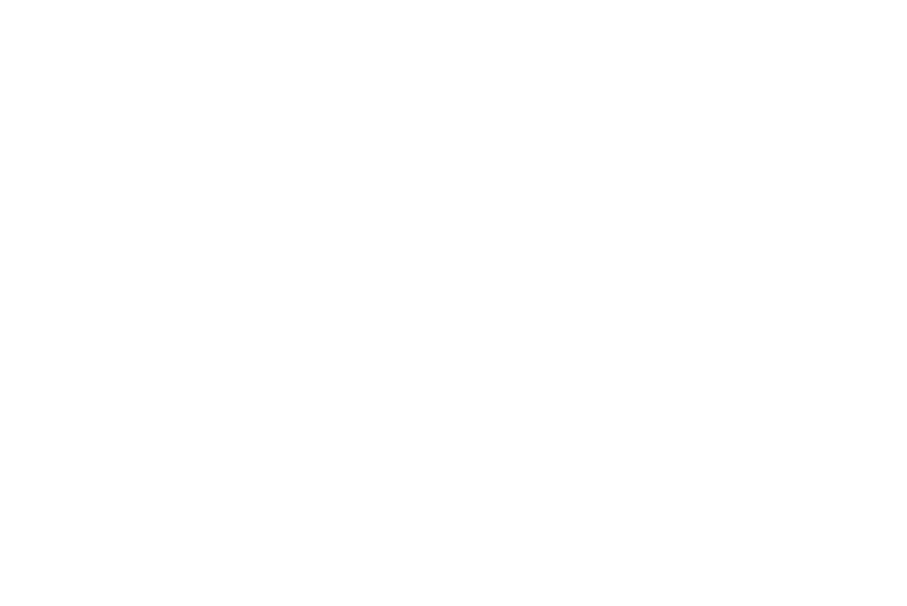
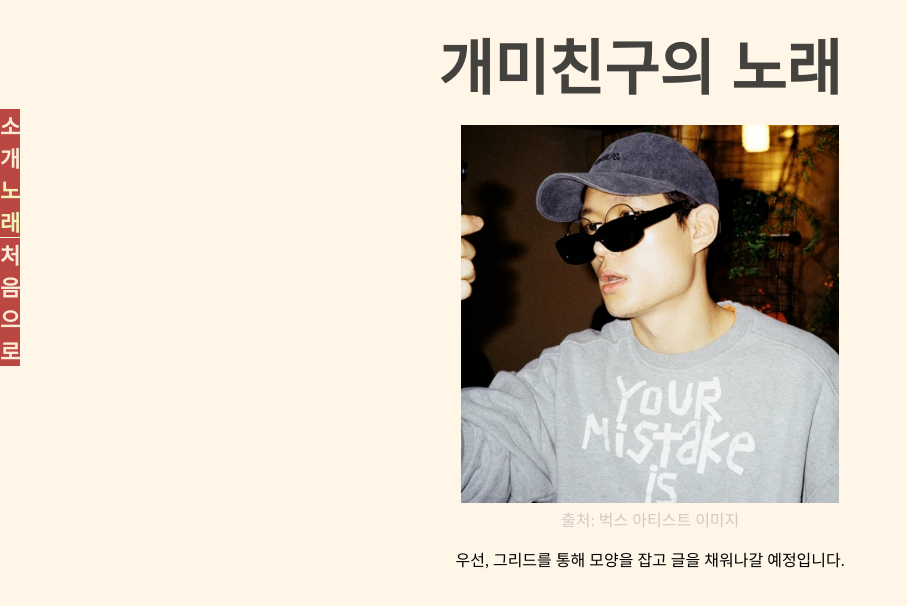
Before and after one commit to JugangAn/gamichingoo, a plain HTML site: page music.html in a window 1280 px wide. Shown: the whole page, without its empty margins (0-907 px from the left). Drawn offline with Linux system fonts and the light colour scheme; a web font is replaced by a local one.

Commit message:
Add files via upload

```diff
--- a/music.html
+++ b/music.html
@@ -1,9 +1,125 @@
 <!DOCTYPE html>
 <html>
     <head>
-        <title>Musics</title>
+        <title>Introduction</title>
+        <style>
+            @import url('https://fonts.googleapis.com/css2?family=IBM+Plex+Sans+KR&display=swap');
+            #intro {
+                background-color: rgb(255, 246, 232);
+                margin: 0;
+            }
+            #intro .container {
+                display: grid;
+                grid-template-columns: auto 1fr;
+                grid-auto-rows: auto;
+            }
+            #intro .container .box1 {
+                grid-column-start: 1;
+                grid-column-end: 4;
+                grid-row-start: 1;
+                grid-row-end: 2;
+            }
+            #intro .container .box2 {
+                grid-column-start: 1;
+                grid-column-end: 1;
+                grid-row-start: 2;
+                grid-row-end: 3;
+            }
+            #intro .container .box3 {
+                grid-column-start: 2;
+                grid-column-end: 4;
+                grid-row-start: 2;
+                grid-row-end: 3;
+            }
+            #intro .title {
+                text-align: center;
+                color: rgba(0, 0, 0, 0.733);
+                font-size: 60px;
+                font-family: 'IBM Plex Sans KR', sans-serif;
+                margin: 0; margin-top: 20px;
+            }
+            #intro .list {
+                font-weight: 600;
+                font-size: 22px;
+                color:antiquewhite;
+                /*position: sticky;*/
+                margin-top: 8%;
+            }
+            #intro .list .first {
+                background-color: rgb(187, 71, 67);
+                width:min-content;
+
+            }
+            #intro .list .second {
+                background-color: rgb(187, 71, 67);
+                width:min-content;
+
+            }
+            #intro .list .third {
+                background-color: rgb(187, 71, 67);
+                width:min-content;
+            }
+            #intro .list .first p {
+                margin: 0;
+            }
+            #intro .list .second p {
+                margin: 0;
+                margin-top:4%;
+            }
+            #intro .list .third p {
+                margin: 0;
+                margin-top: 4%;
+            }
+            a {
+                text-decoration: none;
+                color: antiquewhite;
+            }
+            #intro .container .box2 .list .second .current {
+                color: rgb(239, 245, 183);
+            }
+            #intro .content {
+                color: black;
+                text-align: center;
+            }
+            #intro .container .box3 .content .gami2 {
+                width: 30%;
+            }
+            #intro .container .box3 .content .source {
+                text-decoration: none;
+            }
+            #intro .container .box3 .content .para1, .para2{
+                margin: 0;
+            }
+            #intro .container .box3 .content .source {
+                color: rgba(194, 186, 186, 0.747);
+            }
+        </style>
     </head>
-    <body>
-
+    <body id="intro">
+        <div class="container">
+            <div class="box1">
+                <h1 class="title">개미친구의 노래</h1>
+            </div>
+            <div class="box2">
+                <div class="list">
+                    <div class="first">
+                        <p><a href="introduction.html">소개</a></p>
+                    </div>
+                    <div class="second">
+                        <p><a href="music.html" class="current">노래</a></p>
+                    </div>
+                    <div class="third">
+                        <p><a href="index.html">처음으로</a></p>
+                    </div>
+                </div>
+            </div>
+            <div class="box3">
+                <div class="content">
+                    <p class="para1"><br><img class="gami2" src="gamichingoo_2.jpg" alt="A Portrait of Gamichingoo"></p>
+                    <p class="para2"><a href="https://music.bugs.co.kr/artist/20078110?wl_ref=S_ar_01_01" class="source">출처: 벅스 아티스트 이미지</a></p>
+                    <p class="para3">우선, 그리드를 통해 모양을 잡고 글을 채워나갈 예정입니다.</p>
+                </div>
+            </div>
+        </div>
     </body>
 </html>
```
Also changed, not shown: introduction.html (+21 -5 lines).
